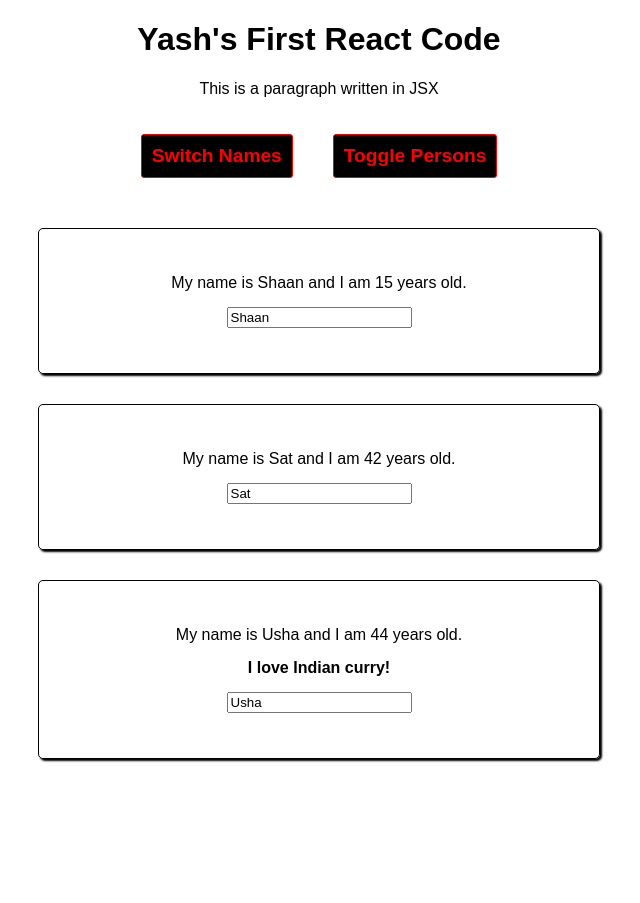
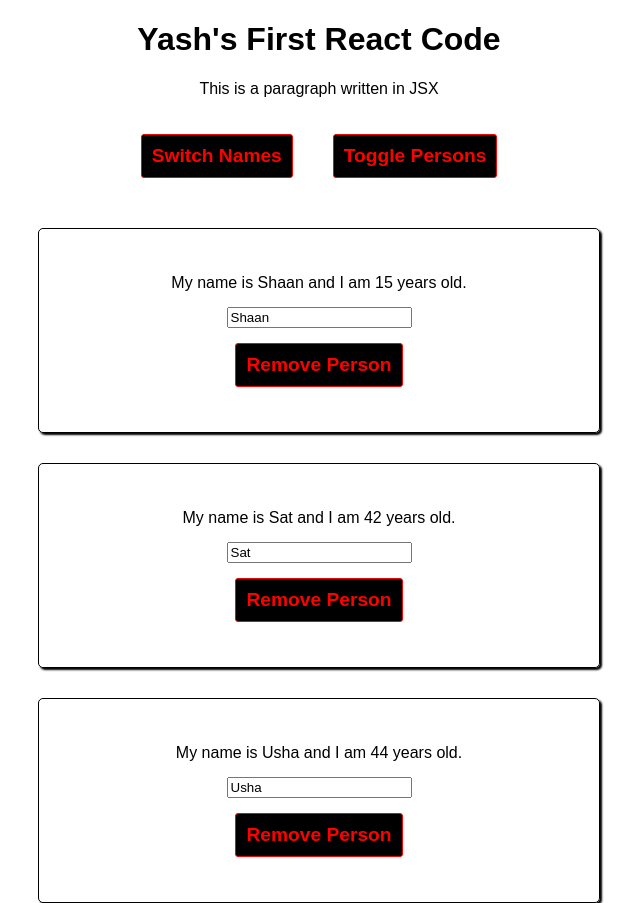
Before and after one commit to yashwason/react-course-code-along, a React (Create React App) app: page / in a window 1280 px wide. Both pictures are taken after a click on the button "Toggle Persons". Shown: the whole page, without its empty margins (321-961 px from the left). Before the commit the page ends 800 px from the top, so only its background shows below. Built offline with nearby package versions, Linux system fonts and the light colour scheme.

Commit message:
displaying persons as a list, mapping through the data. and introduced 'key' prop in that data

```diff
--- a/src/App.js
+++ b/src/App.js
@@ -5,9 +5,9 @@ import './App.css';
 class App extends Component{
     state = {
         persons: [
-            { name: `Shaan`, age: 15 },
-            { name: `Sat`, age: 42 },
-            { name: `Usha`, age: 44 }
+            { id: `a9s87d`, name: `Shaan`, age: 15 },
+            { id: `8as9d2`, name: `Sat`, age: 42 },
+            { id: `as54ds`, name: `Usha`, age: 44 }
         ],
         showPersons: false
     }
@@ -26,14 +26,18 @@ class App extends Component{
         this.setState({ showPersons: !this.state.showPersons });
     }
 
-    onChangeHandler = (e) => {
-        this.setState({
-            persons: [
-                { name: e.target.value, age: 15 },
-                { name: `Sat`, age: 42 },
-                { name: `Usha`, age: 44 }
-            ]
-        })
+    changeNameHandler = (name, id) => {
+        const persons = [ ...this.state.persons ];
+        const concernedPersonIdex = persons.findIndex((person) => person.id === id);
+        persons[concernedPersonIdex].name = name;
+        this.setState({ persons });
+    }
+
+    removeComponentHandler = (id) => {
+        const persons = [ ...this.state.persons ];
+        const concernedPersonIdex = persons.findIndex((person) => person.id === id);
+        persons.splice(concernedPersonIdex, 1);
+        this.setState({ persons });
     }
 
     render = () => {
@@ -41,20 +45,14 @@ class App extends Component{
         if(this.state.showPersons){
             persons = (
                 <div>
-                    <Person
-                        name={ this.state.persons[0].name }
-                        age={ this.state.persons[0].age }
-                        onChangeHandler={ this.onChangeHandler }/>
-
-                    <Person
-                        name={ this.state.persons[1].name }
-                        age={ this.state.persons[1].age }/>
-
-                    <Person
-                        name={ this.state.persons[2].name }
-                        age={ this.state.persons[2].age }>
-                            I love Indian curry!
-                    </Person>
+                    { this.state.persons.map((person) => {
+                        return <Person
+                        name={ person.name }
+                        age={ person.age }
+                        key={ person.id }
+                        changeNameHandler={ (e) => { this.changeNameHandler(e.target.value, person.id) } }
+                        removeComponentHandler={ () => { this.removeComponentHandler(person.id) } }/>
+                    }) }
                 </div>
             );
         }
--- a/src/Person/Person.js
+++ b/src/Person/Person.js
@@ -7,7 +7,9 @@ const Person = (props) => {
             <p onClick={ props.click }>My name is { props.name } and I am { props.age } years old.</p>
             <strong>{ props.children }</strong>
 
-            <input type="text" onChange={ props.onChangeHandler } value={ props.name }/>
+            <input type="text" onChange={ props.changeNameHandler } value={ props.name }/>
+
+            <button onClick={ props.removeComponentHandler }>Remove Person</button>
         </div>
     )
 }
```
